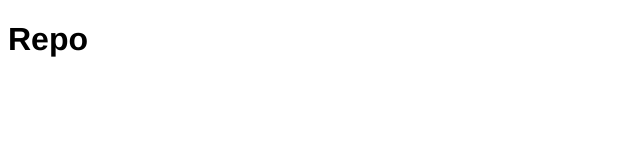
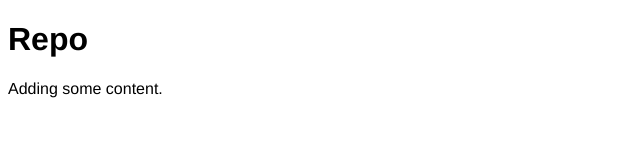
Before and after one commit to ss-604/FirstTry, a plain HTML site: page index.html in a window 1280 px wide. Shown: the whole page, without its empty margins (0-640 px from the left). Drawn offline with Linux system fonts and the light colour scheme.

Commit message:
Added a paragraph to index.html

```diff
--- a/index.html
+++ b/index.html
@@ -9,6 +9,8 @@
 
 <h1>Repo</h1>
 
+<p>Adding some content.</p>
+
 </body>
 
 </html>
```
